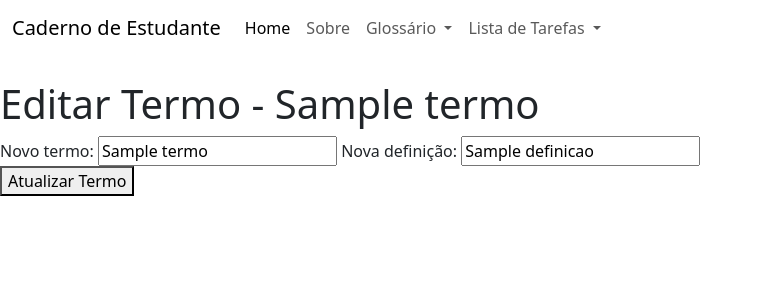
After one commit to VittorSpi/Projeto_Flask, a Flask app: template templates/editar_termo.html in a window 1280 px wide. The commit adds this page. Shown: the top 300 px of the page, without its empty margins (0-763 px from the left). Run offline with Flask 3, Linux system fonts and the light colour scheme; the template is opened without the code that fills it: most values are stand-ins (such as "Sample title", 1, 10 or a date in 2020).

Commit message:
atualizando links do glossario e da lista

```diff
--- a/app.py
+++ b/app.py
@@ -55,6 +55,36 @@
     return redirect(url_for('glossario'))
 
 
+@app.route('/editar_termo/<int:termo_id>')
+def editar_termo(termo_id):
+    with open('bd_glossario.csv', 'r', newline='', encoding='utf-8') as file:
+        reader = csv.reader(file, delimiter=';')
+        linhas = list(reader)
+
+    if termo_id < len(linhas):
+        termo = linhas[termo_id][0]
+        return render_template('editar_termo.html', termo=termo, termo_id=termo_id)
+    else:
+        return redirect(url_for('glossario'))
+
+@app.route('/atualizar_termo/<int:termo_id>', methods=['POST'])
+def atualizar_termo(termo_id):
+    novo_termo = request.form['novo_termo']
+
+    with open('bd_glossario.csv', 'r', newline='', encoding='utf-8') as file:
+        reader = csv.reader(file, delimiter=';')
+        linhas = list(reader)
+
+    if termo_id < len(linhas):
+        linhas[termo_id][0] = novo_termo
+
+        with open('bd_glossario.csv', 'w', newline='', encoding='utf-8') as file:
+            writer = csv.writer(file, delimiter=';')
+            writer.writerows(linhas)
+
+    return redirect(url_for('glossario'))
+
+
 @app.route('/excluir_termo/<int:termo_id>', methods=['POST'])
 def excluir_termo(termo_id):
 
@@ -76,62 +106,93 @@
     return redirect(url_for('glossario'))
 
 
-#TO-DO
+#LISTA DE TAREFAS
 
 @app.route('/lista')
 def lista():
-
     lista_de_tarefas = []
 
-    with open(
-            'bd_lista.csv',
-            newline='', encoding='utf-8') as arquivo:
+    with open('bd_lista.csv', newline='', encoding='utf-8') as arquivo:
         reader = csv.reader(arquivo, delimiter=';')
         for l in reader:
             lista_de_tarefas.append(l)
 
-    return render_template('lista.html',
-                           lista=lista_de_tarefas)
-
+    return render_template('lista.html', lista=lista_de_tarefas)
 
 @app.route('/nova_tarefa')
 def nova_tarefa():
     return render_template('adicionar_tarefa.html')
 
-@app.route('/criar_tarefa', methods=['POST', ])
+@app.route('/criar_tarefa', methods=['POST'])
 def criar_tarefa():
     tarefa = request.form['tarefa']
 
-    with open(
-            'bd_lista.csv', 'a',
-            newline='', encoding='utf-8') as arquivo:
+    with open('bd_lista.csv', 'a', newline='', encoding='utf-8') as arquivo:
         writer = csv.writer(arquivo, delimiter=';')
-        writer.writerow([tarefa])
+        writer.writerow([tarefa, 'pendente'])
 
     return redirect(url_for('lista'))
 
+@app.route('/editar_tarefa/<int:tarefa_id>')
+def editar_tarefa(tarefa_id):
+    with open('bd_lista.csv', 'r', newline='', encoding='utf-8') as file:
+        reader = csv.reader(file, delimiter=';')
+        linhas = list(reader)
+
+    if tarefa_id < len(linhas):
+        tarefa = linhas[tarefa_id][0]
+        return render_template('editar_tarefa.html', tarefa=tarefa, tarefa_id=tarefa_id)
+    else:
+        return redirect(url_for('lista'))
+
+@app.route('/atualizar_tarefa/<int:tarefa_id>', methods=['POST'])
+def atualizar_tarefa(tarefa_id):
+    nova_tarefa = request.form['nova_tarefa']
+
+    with open('bd_lista.csv', 'r', newline='', encoding='utf-8') as file:
+        reader = csv.reader(file, delimiter=';')
+        linhas = list(reader)
+
+    if tarefa_id < len(linhas):
+        linhas[tarefa_id][0] = nova_tarefa
+
+        with open('bd_lista.csv', 'w', newline='', encoding='utf-8') as file:
+            writer = csv.writer(file, delimiter=';')
+            writer.writerows(linhas)
+
+    return redirect(url_for('lista'))
 
 @app.route('/excluir_tarefa/<int:tarefa_id>', methods=['POST'])
 def excluir_tarefa(tarefa_id):
-
-    with open('bd_lista.csv', 'r', newline='') as file:
-        reader = csv.reader(file)
+    with open('bd_lista.csv', 'r', newline='', encoding='utf-8') as file:
+        reader = csv.reader(file, delimiter=';')
         linhas = list(reader)
 
-    # Encontrar e excluir o termo com base no ID
-    for i, linha in enumerate(linhas):
-        if i == tarefa_id:
-            del linhas[i]
-            break
+    if tarefa_id < len(linhas):
+        del linhas[tarefa_id]
 
-    # Salvar as alterações de volta no arquivo
-    with open('bd_lista.csv', 'w', newline='') as file:
-        writer = csv.writer(file)
-        writer.writerows(linhas)
+        with open('bd_lista.csv', 'w', newline='', encoding='utf-8') as file:
+            writer = csv.writer(file, delimiter=';')
+            writer.writerows(linhas)
 
     return redirect(url_for('lista'))
 
+@app.route('/marcar_completa/<int:tarefa_id>')
+def marcar_completa(tarefa_id):
+    with open('bd_lista.csv', 'r', newline='', encoding='utf-8') as file:
+        reader = csv.reader(file, delimiter=';')
+        linhas = list(reader)
 
+    if tarefa_id < len(linhas):
+        linhas[tarefa_id][1] = 'completa'
+
+        with open('bd_lista.csv', 'w', newline='', encoding='utf-8') as file:
+            writer = csv.writer(file, delimiter=';')
+            writer.writerows(linhas)
+
+    return redirect(url_for('lista'))
 
 if __name__ == "__main__":
     app.run()
+
+# to-do - ajeitar o botao de excluir do glossario e da lista
--- /dev/null
+++ b/templates/editar_termo.html
@@ -0,0 +1,14 @@
+{% extends "modelo.html" %}
+{% block conteudo %}
+
+    <h1>Editar Termo - {{ termo }}</h1>
+
+    <form action="{{ url_for('atualizar_termo', termo_id=termo_id) }}" method="POST">
+        <label for="novo_termo">Novo termo:</label>
+        <input type="text" id="novo_termo" name="novo_termo" value="{{ termo }}" required>
+        <label for="novo_termo">Nova definição:</label>
+        <input type="text" id="novo_termo" name="novo_termo" value="{{ definicao }}" required>
+        <br>
+        <button type="submit">Atualizar Termo</button>
+    </form>
+{% endblock%}
--- a/templates/index.html
+++ b/templates/index.html
@@ -2,5 +2,4 @@
 {% block conteudo %}
       <h1>Olá, mundo!</h1>
       <p><a href="/sobre">Próxima Página</a></p>
-    {% endfor %}
 {% endblock %}
--- a/templates/modelo.html
+++ b/templates/modelo.html
@@ -11,7 +11,7 @@
 
 <body>
 
-    <nav class="navbar navbar-expand-lg mb-4" style="background-color:#1565c0;">
+    <nav class="navbar navbar-expand-lg mb-4">
         <div class="container-fluid">
             <a class="navbar-brand" href="#">Caderno de Estudante</a>
             <button class="navbar-toggler" type="button" data-bs-toggle="collapse" data-bs-target="#navbarSupportedContent" aria-controls="navbarSupportedContent" aria-expanded="false" aria-label="Toggle navigation">
@@ -42,11 +42,11 @@
                             Lista de Tarefas
                         </a>
                         <ul class="dropdown-menu">
-                            <li><a class="dropdown-item" href="/glossario">Tarefas</a></li>
+                            <li><a class="dropdown-item" href="/lista">Tarefas</a></li>
                             <li>
                                 <hr class="dropdown-divider">
                             </li>
-                            <li><a class="dropdown-item" href="/novo_termo">Nova tarefa</a></li>
+                            <li><a class="dropdown-item" href="/nova_tarefa">Nova tarefa</a></li>
                         </ul>
                     </li>
                 </ul>
```
Also changed, not shown: templates/adicionar_tarefa.html (+5 -9 lines), templates/adicionar_termo.html (+22 -6 lines), templates/editar_tarefa.html (added, +12 -0 lines), templates/glossario.html (+22 -8 lines), templates/lista.html (+79 -9 lines).
